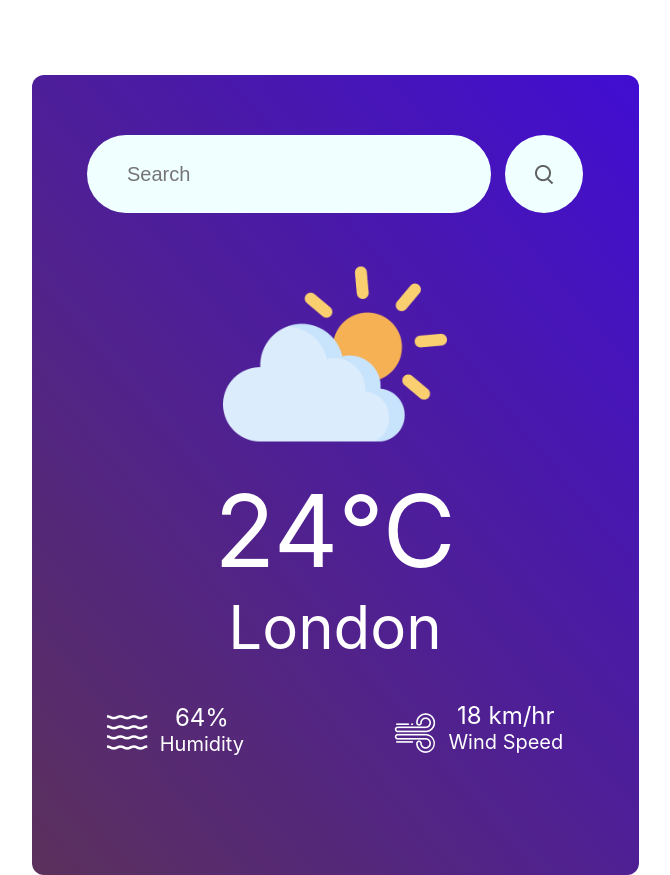
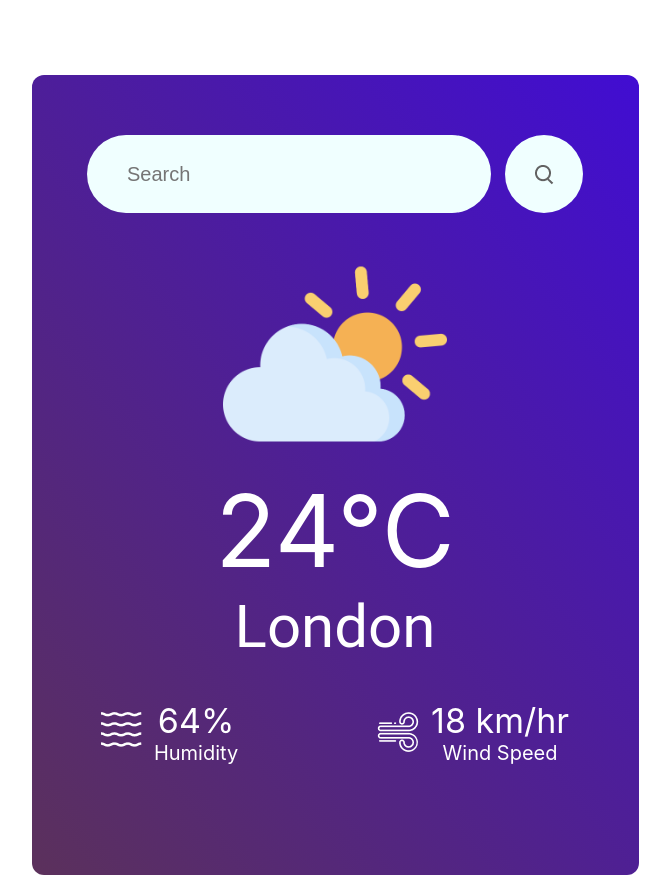
Before and after one commit to Anandhu5646/weatherApp, a React (Create React App) app: page / in a window 1280 px wide. Shown: the whole page, without its empty margins (305-975 px from the left). Built offline with nearby package versions, Linux system fonts and the light colour scheme.

Commit message:
apis and urls are set

```diff
--- a/src/components/weatherApp/WeatherApp.css
+++ b/src/components/weatherApp/WeatherApp.css
@@ -52,6 +52,7 @@
     display: flex;
     justify-content: center;
     color: white;
+    font-family: roboto;
     font-size: 60px;
     font-weight: 400;
 }
@@ -61,7 +62,7 @@
     justify-content: center;
     margin-top: 50px;
 }
-.element{
+.elements{
     margin: auto;
     display: flex;
     gap: 12px;
@@ -69,7 +70,7 @@
 
 }
 .data{
-    font-size: 24px;
+    font-size: 34px;
     font-weight: 400;
     margin-top: -12px
 
@@ -78,7 +79,6 @@
     font-size: 20px;
     font-weight: 400;
 }
-
 .icon{
     margin-top: 10px;
 }
--- a/src/components/weatherApp/WeatherApp.jsx
+++ b/src/components/weatherApp/WeatherApp.jsx
@@ -10,36 +10,71 @@ import snowIcon from "../../assets/snow.png";
 import "./WeatherApp.css";
 
 const WeatherApp = () => {
+
+    let api_key="04570829f210542dabbf91e2264cf929"
+    let search = async () => {
+        const element = document.getElementsByClassName('searchInput');
+        if (element[0].value === "") {
+          return 0;
+        }
+
+        let url = `https://api.openweathermap.org/data/2.5/weather?q=${element[0].value}&units=Metric&appid=${api_key}`;
+        try {
+          let response = await fetch(url);
+          if (response.ok) {
+            let data = await response.json();
+            let humidity = document.getElementsByClassName("humidity-percent");
+            let wind = document.getElementsByClassName("wind-rate");
+            let temperature = document.getElementsByClassName("weather-temp");
+            let location = document.getElementsByClassName("weather-location");
+      console.log(data);
+            if (data && data.main) {
+              humidity[0].innerHTML = data.main.humidity+" %";
+              wind[0].innerHTML = data.wind.speed+" km/hr";
+              temperature[0].innerHTML = data.main.temp+"°C";
+              location[0].innerHTML = data.name;
+            } else {
+
+              console.error("Invalid data format from the API");
+            }
+          } else {
+
+            console.error("API request failed");
+          }
+        } catch (error) {
+
+          console.error("An error occurred:", error);
+        }
+      };
   return (
     <div className="container">
       <div className="top-bar">
-        <input type="text" placeholder="Search" />
-        <div className="search-icon">
-          <img src={searchIcon} alt="" />
+        <input type="text" placeholder="Search"  className="searchInput"/>
+        <div className="search-icon" onClick={()=>search()}>
+          <img src={searchIcon} alt=""   />
         </div>
       </div>
       <div className="weather-image">
         <div><img src={cloudIcon} alt="" />
         </div>
       </div>
-      <div className="weather-temp">24&#8451;</div>
+      <div className="weather-temp">24°C</div>
     <div className="weather-location">London</div>
     <div className="data-container">
-        <div className="element">
+        <div className="elements">
             <img src={humidityIcon} alt="" />
             <div className="data">
                 <div className="humidity-percent">64%</div>
                 <div className="text">Humidity</div>
             </div>
-
         </div>
-        <div className="element">
+        <div className="elements">
             <div>
 
             <img src={windIcon} alt="" />
             </div>
             <div className="data">
-                <div className="humidity-percent">18 km/hr</div>
+                <div className="wind-rate">18 km/hr</div>
                 <div className="text">Wind Speed</div>
             </div>
 
```
